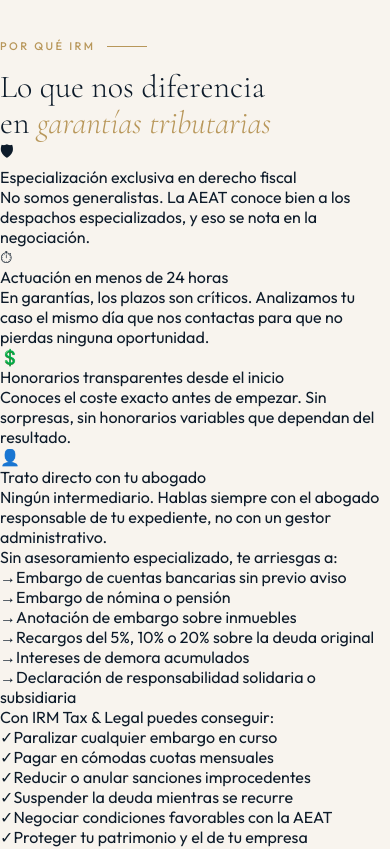
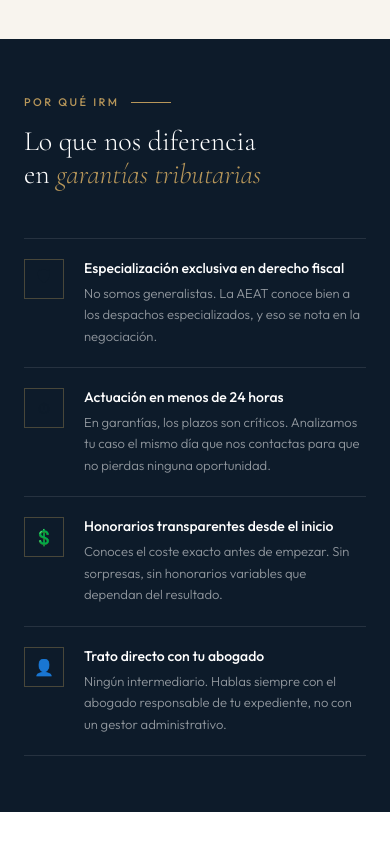
Before and after one commit to Ivanrm01/IRM-Abogados, a Next.js app: page /garantias-deuda-aeat in a window 390 px wide. Shown: the part 6320-7169 px from the top of the page. Built offline with nearby package versions, Linux system fonts and the light colour scheme.

Commit message:
Update garantias.module.css

```diff
--- a/app/garantias-deuda-aeat/garantias.module.css
+++ b/app/garantias-deuda-aeat/garantias.module.css
@@ -112,6 +112,93 @@
 .badge { display: flex; align-items: center; gap: 10px; margin-top: 24px; background: rgba(184,151,90,.1); border: 1px solid rgba(184,151,90,.25); padding: 10px 14px; font-size: 12px; font-weight: 300; color: rgba(255,255,255,.55); }
 .badgeDot { width: 8px; height: 8px; border-radius: 50%; background: #2ECC71; flex-shrink: 0; animation: pulse 2s infinite; }
 
+.diferencial {
+  display: grid;
+  grid-template-columns: 1fr 1fr;
+  gap: 0;
+  background: var(--white);
+}
+.difLeft {
+  background: var(--navy);
+  padding: 80px 60px;
+}
+.difTitle {
+  font-family: 'Cormorant Garamond', serif;
+  font-size: clamp(28px, 3.5vw, 44px);
+  font-weight: 300;
+  color: var(--white);
+  margin-bottom: 48px;
+  line-height: 1.15;
+}
+.difTitle em { font-style: italic; color: var(--gold); }
+.difList { display: flex; flex-direction: column; }
+.difItem {
+  display: flex;
+  gap: 20px;
+  padding: 20px 0;
+  border-bottom: 1px solid rgba(255,255,255,.1);
+  align-items: flex-start;
+}
+.difItem:first-child { border-top: 1px solid rgba(255,255,255,.1); }
+.difIcon {
+  width: 40px;
+  height: 40px;
+  border: 1px solid rgba(184,151,90,.35);
+  display: flex;
+  align-items: center;
+  justify-content: center;
+  flex-shrink: 0;
+  font-size: 16px;
+}
+.difTit { font-size: 14px; font-weight: 500; color: var(--white); margin-bottom: 6px; }
+.difDesc { font-size: 13px; font-weight: 300; color: rgba(255,255,255,.55); line-height: 1.65; }
+
+.difRight {
+  padding: 80px 60px;
+  display: flex;
+  flex-direction: column;
+  gap: 24px;
+  background: var(--white);
+}
+.riskBox {
+  background: #FEF2F2;
+  border-left: 4px solid #C0392B;
+  padding: 28px 32px;
+}
+.riskTitle {
+  font-size: 11px;
+  font-weight: 600;
+  letter-spacing: .14em;
+  text-transform: uppercase;
+  color: #C0392B;
+  margin-bottom: 16px;
+}
+.riskList { list-style: none; display: flex; flex-direction: column; gap: 10px; }
+.riskList li { display: flex; align-items: flex-start; gap: 12px; font-size: 13px; color: #7B241C; font-weight: 300; }
+.riskList li span { color: #C0392B; font-weight: 600; flex-shrink: 0; margin-top: 1px; }
+
+.gainBox {
+  background: #F0FFF4;
+  border-left: 4px solid #1A6B4A;
+  padding: 28px 32px;
+}
+.gainTitle {
+  font-size: 11px;
+  font-weight: 600;
+  letter-spacing: .14em;
+  text-transform: uppercase;
+  color: #1A6B4A;
+  margin-bottom: 16px;
+}
+.gainList { list-style: none; display: flex; flex-direction: column; gap: 10px; }
+.gainList li { display: flex; align-items: flex-start; gap: 12px; font-size: 13px; color: #1A4A35; font-weight: 300; }
+.gainList li span { color: #1A6B4A; font-weight: 700; flex-shrink: 0; margin-top: 1px; }
+
+@media (max-width: 960px) {
+  .diferencial { grid-template-columns: 1fr; }
+  .difLeft, .difRight { padding: 56px 24px; }
+}
+
 @keyframes pulse { 0%,100%{opacity:1} 50%{opacity:.4} }
 
 @media (max-width: 960px) {
```
